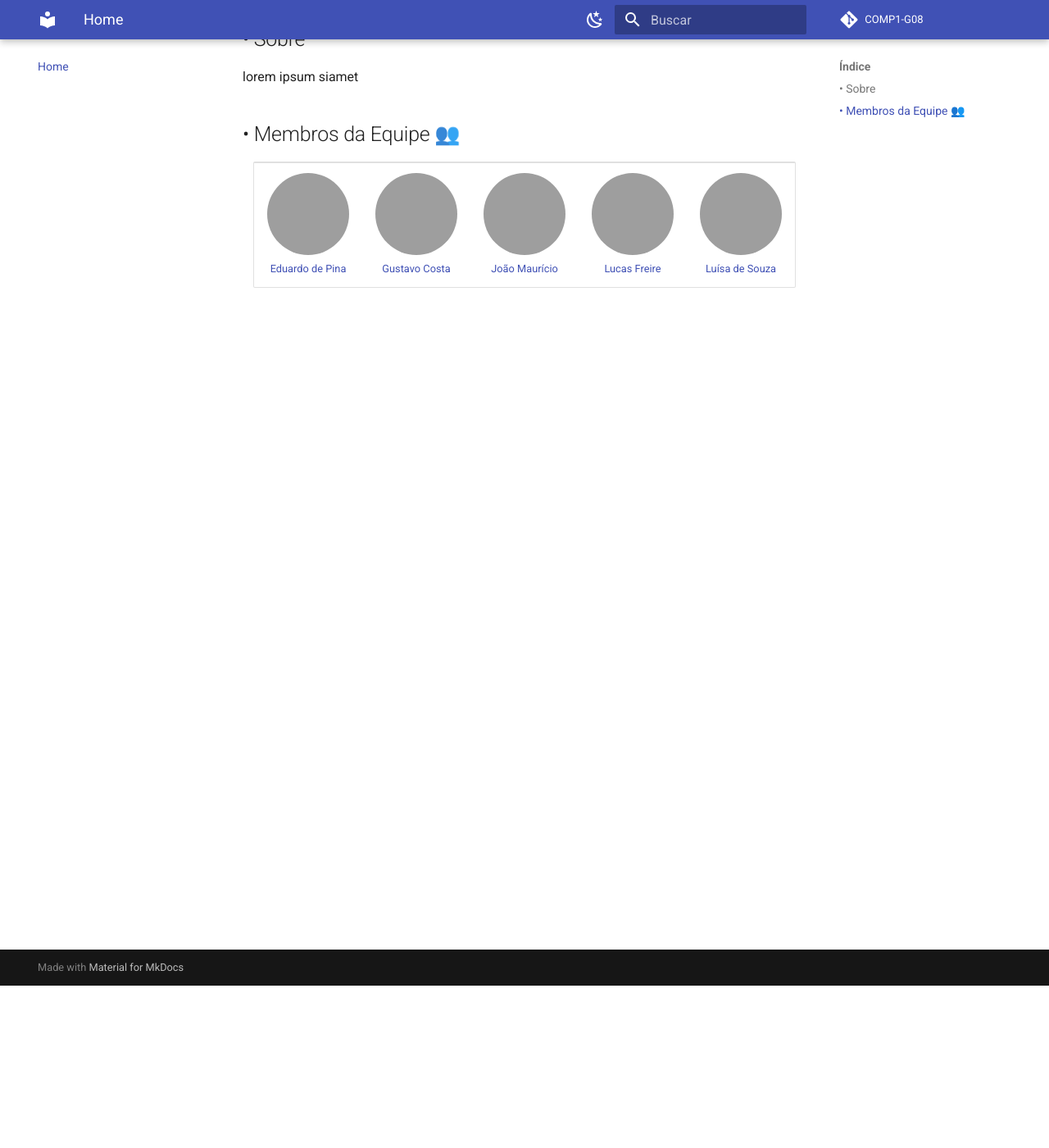
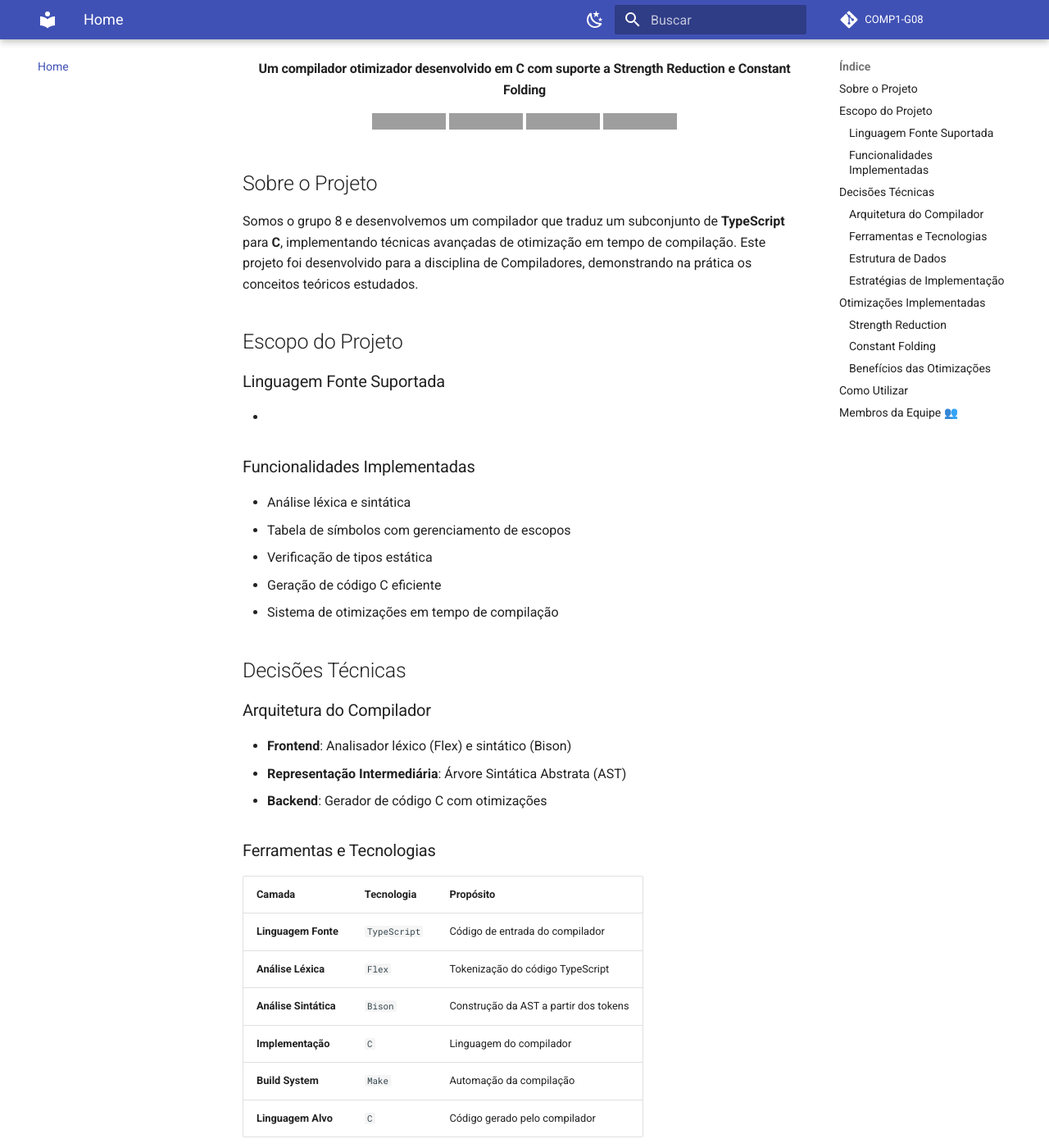
Before and after one commit to eduardodpms/COMP1-G08, an MkDocs documentation site: the page built from docs/index.md, in a window 1280 px wide and 1400 px high, scrolled down 198 px. Shown: the whole window at 82% size. Built offline with MkDocs 1.6.1 and Material for MkDocs 9.7.7, drawn with Linux system fonts in a browser that asks for light colours; comment, search, counter and statistics services are not loaded; some of the changed text lies outside the part shown; grey boxes are pictures that could not be loaded.

Commit message:
Documentação inicial

```diff
--- a/docs/index.md
+++ b/docs/index.md
@@ -1,10 +1,109 @@
-# ***Compiladores - Grupo 08***
 
-## • Sobre
+<h1 align="center">
+  <br>
+  Compilador TypeScript → C
+  <br>
+</h1>
 
-lorem ipsum siamet
+<h4 align="center">Um compilador otimizador desenvolvido em C com suporte a Strength Reduction e Constant Folding</h4>
 
-## • Membros da Equipe 👥
+<p align="center">
+  <img src="https://img.shields.io/badge/Linguagem-C-blue.svg" alt="Linguagem">
+  <img src="https://img.shields.io/badge/Flex-Bison-orange.svg" alt="Ferramentas">
+  <img src="https://img.shields.io/badge/Optimizations-2-brightgreen.svg" alt="Otimizações">
+  <img src="https://img.shields.io/badge/Status-Complete-success.svg" alt="Status">
+</p>
+
+<div align="center">
+
+</div>
+
+## Sobre o Projeto
+
+Somos o grupo 8 e desenvolvemos um compilador que traduz um subconjunto de **TypeScript** para **C**, implementando técnicas avançadas de otimização em tempo de compilação. Este projeto foi desenvolvido para a disciplina de Compiladores, demonstrando na prática os conceitos teóricos estudados.
+
+## Escopo do Projeto
+
+### Linguagem Fonte Suportada
+-
+
+### Funcionalidades Implementadas
+- Análise léxica e sintática
+- Tabela de símbolos com gerenciamento de escopos
+- Verificação de tipos estática
+- Geração de código C eficiente
+- Sistema de otimizações em tempo de compilação
+
+## Decisões Técnicas
+
+### Arquitetura do Compilador
+- **Frontend**: Analisador léxico (Flex) e sintático (Bison)
+- **Representação Intermediária**: Árvore Sintática Abstrata (AST)
+- **Backend**: Gerador de código C com otimizações
+
+### Ferramentas e Tecnologias
+
+| Camada | Tecnologia | Propósito |
+|--------|------------|-----------|
+| **Linguagem Fonte** | `TypeScript` | Código de entrada do compilador |
+| **Análise Léxica** | `Flex` | Tokenização do código TypeScript |
+| **Análise Sintática** | `Bison` | Construção da AST a partir dos tokens |
+| **Implementação** | `C` | Linguagem do compilador |
+| **Build System** | `Make` | Automação da compilação |
+| **Linguagem Alvo** | `C` | Código gerado pelo compilador |
+
+### Estrutura de Dados
+- **AST personalizada** para representação do código fonte
+- **Tabela de símbolos** com suporte a múltiplos escopos
+- **Sistema de tipos** para verificação estática
+
+### Estratégias de Implementação
+- **Recuperação de erros** com reporting detalhado
+- **Otimizações aplicadas** durante a travessia da AST
+- **Geração de código** por visitação recursiva da AST
+
+## Otimizações Implementadas
+
+### Strength Reduction
+Transformação de operações matemáticas complexas em operações mais eficientes:
+
+- **Multiplicação por constantes:** convertida para somas repetidas
+- **Casos especiais**: multiplicação por 0 e 1 otimizados
+- **Limite definido** para evitar expansão excessiva de código
+
+**Por exemplo:**
+
+| Cenário | Entrada | Saída Otimizada |
+|---------|---------|-----------------|
+| Multiplicação por constante | `x * 5` | `x + x + x + x + x` |
+| Casos especiais | `x * 0` | `0` |
+| Limite inteligente | `x * 17` | `x * 17` (mantido) |
+
+### Constant Folding
+Cálculo de expressões constantes em tempo de compilação:
+
+- **Expressões aritméticas** com operandos constantes
+- **Operações de comparação** com resultados booleanos
+- **Concatenação de strings** literais
+
+**Por exemplo:**
+
+| Tipo | Antes | Depois |
+|------|-------|--------|
+| Aritmético | `10 + 5 * 2` | `20` |
+| Lógico | `(10 > 5) && true` | `true` |
+| String | `"Hello" + "World"` | `"HelloWorld"` |
+
+### Benefícios das Otimizações
+- **Performance**: Redução de operações em tempo de execução
+- **Código eficiente**: Geração de instruções mais rápidas
+- **Tempo de compilação**: Cálculos antecipados
+
+##  Como Utilizar
+
+
+
+## Membros da Equipe 👥
 
 <div align="center"><table>
   <tr>
```
